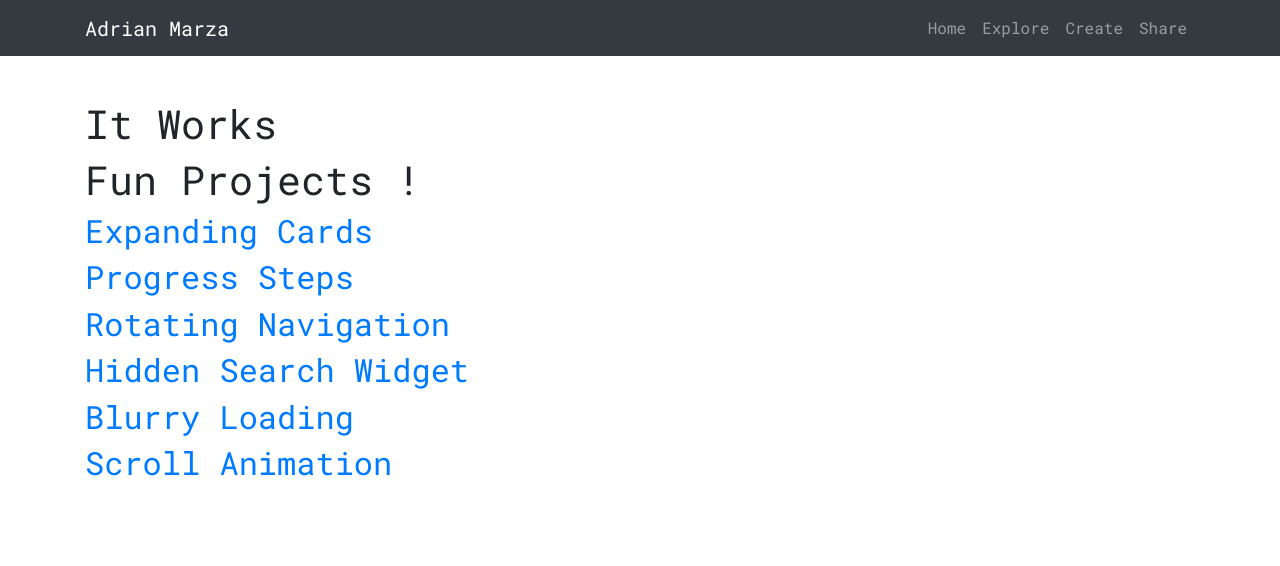
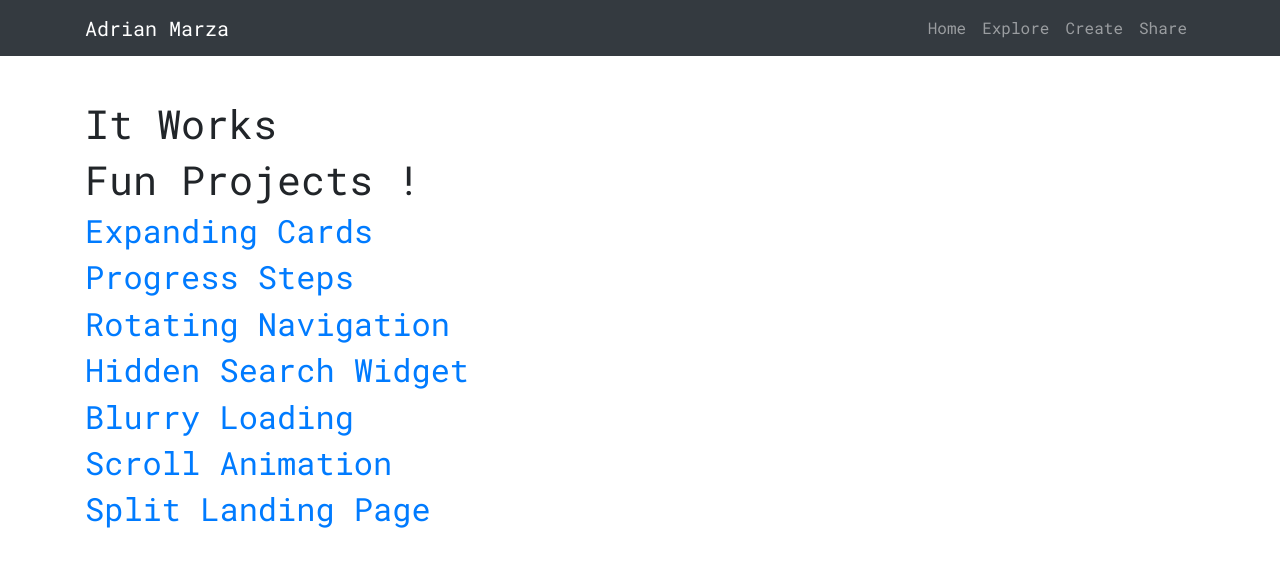
Before and after one commit to amarza/amarza.github.io, a plain HTML site: page index.html in a window 1280 px wide. Drawn offline with nearby package versions, Linux system fonts and the light colour scheme.

Commit message:
add split landing page link

```diff
--- a/index.html
+++ b/index.html
@@ -57,6 +57,9 @@
             <a href="https://amarza.github.io/funprojects/scroll-animation/index.html">
                 <h2>Scroll Animation</h2>
             </a>
+            <a href="https://amarza.github.io/funprojects/split-landing-page/index.html">
+                <h2>Split Landing Page</h2>
+            </a>
         </div>
     </header>
 </body>
```
